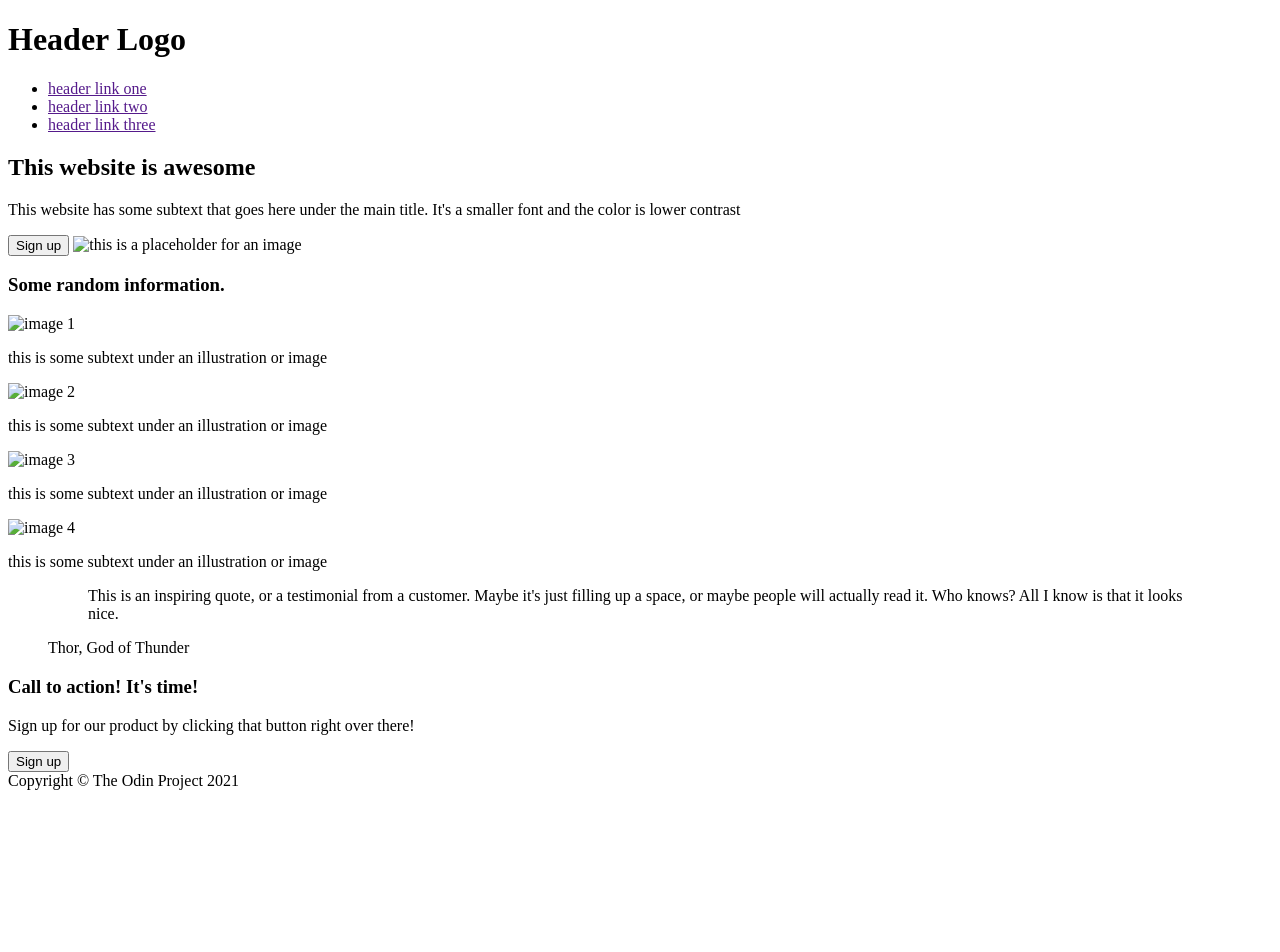
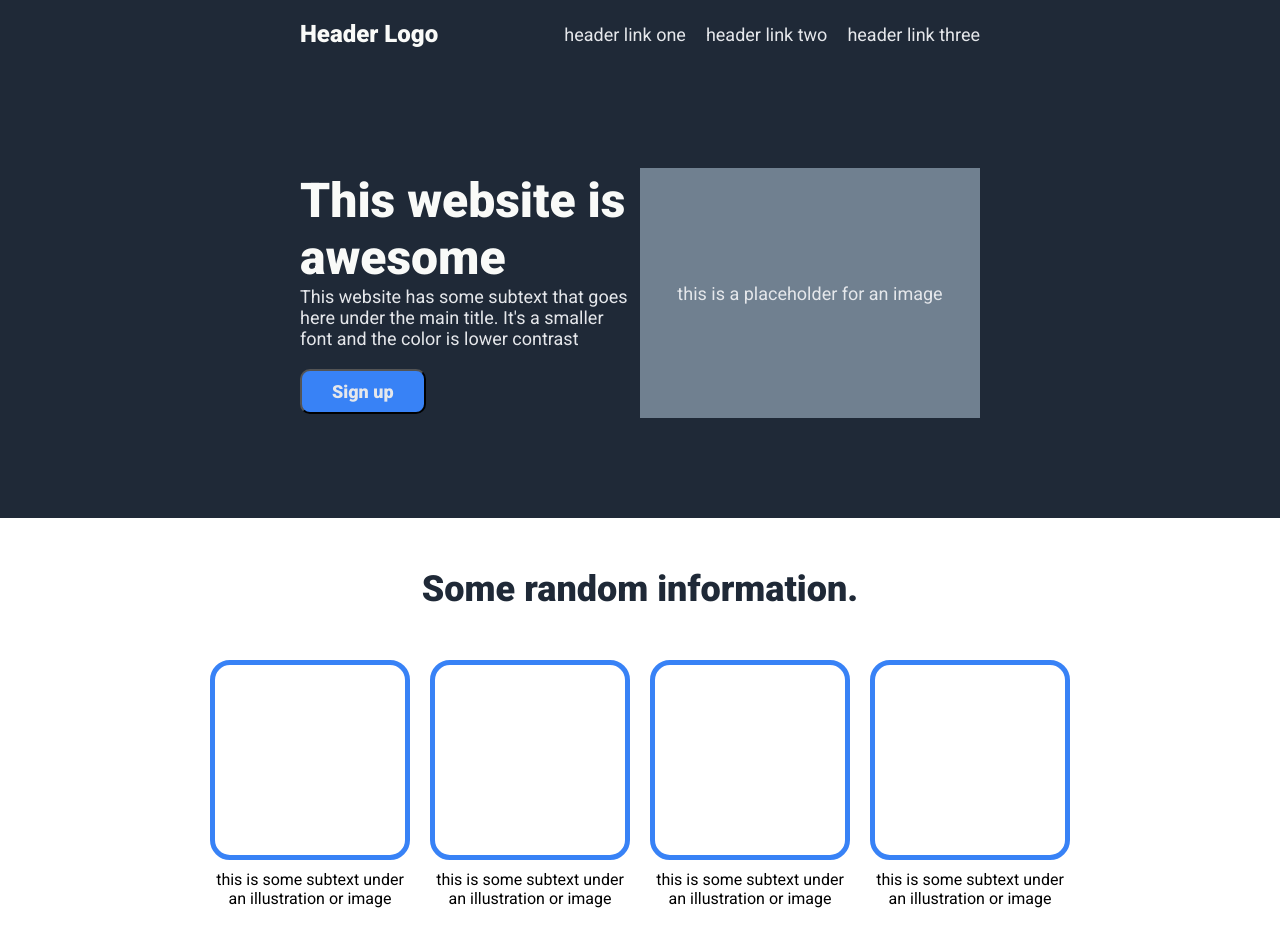
Before and after one commit to mckensis/landing-page, a plain HTML site: page index.html in a window 1280 px wide. Shown: the top 952 px of the page. Before the commit the page ends 800 px from the top, so only its background shows below. Drawn offline with Linux system fonts and the light colour scheme.

Commit message:
finished landing page

```diff
--- a/index.html
+++ b/index.html
@@ -4,6 +4,11 @@
         <title>Landing Page | The Odin Project</title>
         <meta charset="UTF-8">
         <link href="style.css" rel="stylesheet" type="text/css">
+
+        <!-- Adding Roboto font from google fonts -->
+        <link rel="preconnect" href="https://fonts.googleapis.com">
+        <link rel="preconnect" href="https://fonts.gstatic.com" crossorigin>
+        <link href="https://fonts.googleapis.com/css2?family=Roboto:ital,wght@0,400;0,900;1,300&display=swap" rel="stylesheet">
     </head>
     <body>
         <header>
@@ -19,34 +24,56 @@
                     <a href="">header link three</a>
                 </li>
             </ul>
+        </header>
+        <div class="hero">
+            <div class="heroText">
                 <h2>This website is awesome</h2>
                 <p>This website has some subtext that goes here
                 under the main title. It's a smaller font and
                 the color is lower contrast</p>
-            <button>Sign up</button>
-            <img src="" alt="this is a placeholder for an image">
-        </header>
-
+                <button class="heroButton">Sign up</button>
+            </div>
+            <div class="heroImage">
+                <p>this is a placeholder for an image</p>
+            </div>
+        </div>
+        <div class="randomInfo">
+            <div class=randomHeading">
                 <h3>Some random information.</h3>
-        <img src="" alt="image 1">
+            </div>
+            <div class="randomBits">
+                <div class="subtext">
+                    <p class="subtextImage"></p>
                     <p>this is some subtext under an illustration or image</p>
-        <img src="" alt="image 2">
+                </div>
+                <div class="subtext">
+                    <p class="subtextImage"></p>
                     <p>this is some subtext under an illustration or image</p>
-        <img src="" alt="image 3">
+                </div>
+                <div class="subtext">
+                    <p class="subtextImage"></p>
                     <p>this is some subtext under an illustration or image</p>
-        <img src="" alt="image 4">
+                </div>
+                <div class="subtext">
+                    <p class="subtextImage"></p>
                     <p>this is some subtext under an illustration or image</p>
+                </div>
+            </div>
+        </div>
+        <div class="testimonial">
             <figure class="quote">
             <blockquote>This is an inspiring quote, or a testimonial from a customer.
             Maybe it's just filling up a space, or maybe people will
             actually read it. Who knows? All I know is that it looks nice.
             </blockquote>
-        <figcaption>Thor, God of Thunder</figcaption>
+            <figcaption>-Thor, God of Thunder</figcaption>
             </figure>
-        <h3>Call to action! It's time!</h3>
+        </div>
+        <div class="cta">
+        <h4>Call to action! It's time!</h4>
         <p>Sign up for our product by clicking that button right over there!</p>
-        <button>Sign up</button>
-
+        <button class="actionButton">Sign up</button>
+        </div>
         <footer>Copyright © The Odin Project 2021</footer>
 
     </body>
--- a/style.css
+++ b/style.css
@@ -1,15 +1,158 @@
-/* Setting up custom variables for colors */
-:root {
-    /* hero / footer & info header text: 36px extra bold */
-    --darkBackground: #1F2937;
-    /* hero main text: 48px extra bold & header logo: 24px */
-    --heroText: #F9FAF8;
-    /* 18px hero secondary & header link text */
-    --heroSecondary: #E5E7EB;
-    /* button color & call to action bg */
-    --buttonColor: #3882F6;
-    /* quote section bg */
-    --quoteBackground: #E5E7EB;
-    /* quote text: 36px light italic */
-    --quoteText: #1F2937;
+/* remove margins and padding and set box sizing */
+* {
+    margin: 0px;
+    padding: 0px;
+    box-sizing: border-box;
 }
+/* Font Styling */
+html {
+    font-family: 'Roboto', sans-serif;
+}
+header ul li a {
+    /* remove underline from links in header */
+    text-decoration: none;
+
+    color: #E5E7EB;
+}
+header h1 {
+    /* top left heading */
+    color: #F9FAF8;
+    font-size: 24px;
+}
+.hero h2 {
+    /* hero text */
+    color: #F9FAF8;
+    font-size: 48px;
+    font-weight: bolder; /* extra bold */
+}
+
+.heroText {
+    width: 500px;
+}
+
+/* Hero Image Placeholder */
+.heroImage {
+    display: flex;
+    justify-content: center;
+    align-items: center;
+    width: 500px;
+    height: 250px;
+    background-color: slategrey;
+    text-align: center;
+}
+
+
+/* Header and Hero shared properties */
+header,
+.hero {
+    background-color: #1F2937;
+    color: #E5E7EB;
+    font-size: 18px;
+    padding: 20px 300px 100px 300px;
+    display: flex;
+    justify-content: space-between;
+    align-items: center;
+}
+
+/* Styling for Unordered List */
+header ul {
+    list-style: none;
+    display: flex;
+    justify-content: space-between;
+    align-items: center;
+    gap: 20px;
+}
+
+/*Hero section sign up button styling */
+button.heroButton {
+    background-color: #3882F6;
+    color: inherit;
+    text-align: center;
+    padding: 10px 30px;
+    font: inherit;
+    font-weight: bold;
+    border-radius: 10px;
+    margin-top: 20px;
+}
+
+.randomInfo {
+    display: flex;
+    text-align: center;
+    justify-content: center;
+    flex-direction: column;
+    padding-bottom: 100px;
+}
+
+h3 {
+    font-size: 36px;
+    font-weight: bolder;
+    color: #1F2937;
+    padding: 50px;
+}
+
+.randomBits {
+    display: flex;
+    flex-direction: row;
+    justify-content: center;
+    gap: 20px;
+}
+
+.subtext {
+    width: 200px;
+}
+
+.subtextImage {
+    height: 200px;
+    border: 5px solid #3882F6;
+    border-radius: 20px;
+    margin-bottom: 10px;
+}
+
+.testimonial {
+    background-color: #E5E7EB;
+    color: #1F2937;
+    font-size: 36px;
+    font-weight: lighter;
+    font-style: italic;
+    padding: 100px 250px 50px 250px;
+}
+
+figcaption {
+    padding-top: 50px;
+    text-align: right;
+    font-style: normal;
+}
+
+.cta {
+    background-color: #3882F6;
+    color: #F9FAF8;
+    margin: 100px 300px;
+    padding: 50px 100px;
+    border-radius: 20px;
+    position: relative;
+}
+
+.cta h4 {
+    font-size: 24px;
+}
+
+.actionButton {
+    position: absolute;
+    top: 40px;
+    right: 50px;
+    padding: 20px;
+    background: none;
+    color: white;
+    border: 5px solid white;
+    border-radius: 10px;
+    font-size: 24px;
+}
+
+footer {
+    height: 100px;
+    color: #F9FAF8;
+    display: flex;
+    justify-content: center;
+    align-items: center;
+    background-color: #1F2937;
+}
```
Also changed, not shown: fonts/Roboto-Black.woff (added), fonts/Roboto-Black.woff2 (added), fonts/Roboto-BlackItalic.woff (added), fonts/Roboto-BlackItalic.woff2 (added), fonts/Roboto-Bold.woff (added), fonts/Roboto-Bold.woff2 (added), fonts/Roboto-BoldItalic.woff (added), fonts/Roboto-BoldItalic.woff2 (added), fonts/Roboto-Italic.woff (added), fonts/Roboto-Italic.woff2 (added), fonts/Roboto-Light.woff (added), fonts/Roboto-Light.woff2 (added), fonts/Roboto-LightItalic.woff (added), fonts/Roboto-LightItalic.woff2 (added), 2 more files. Lines whose indentation alone changed are shown as unchanged.
